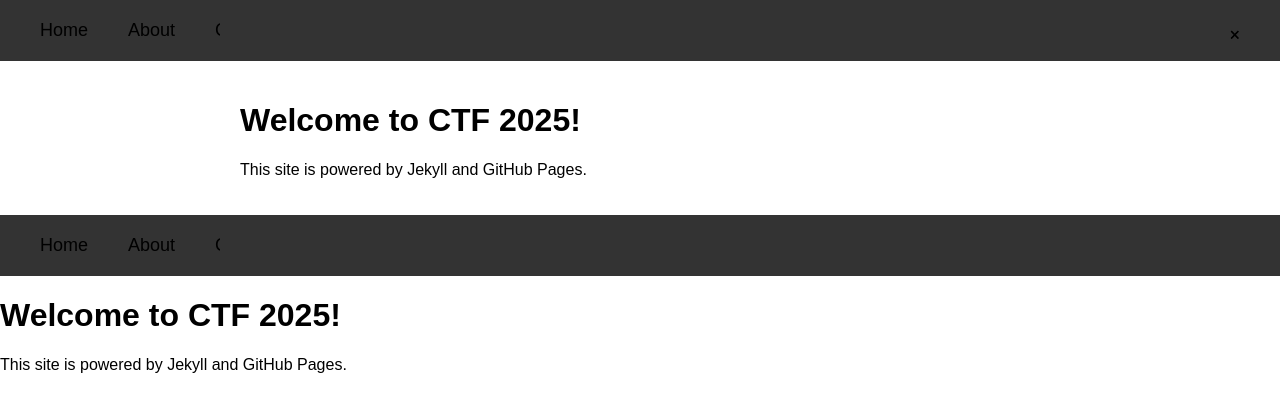
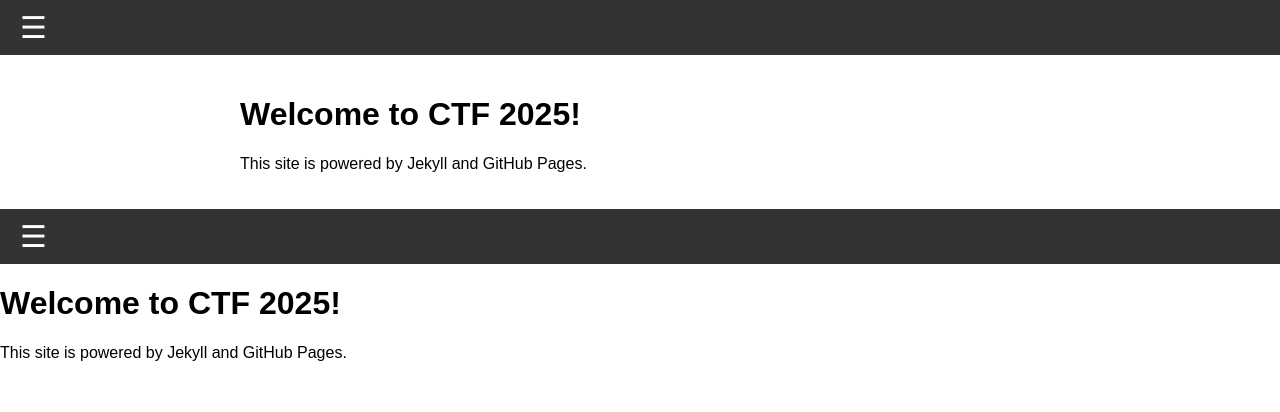
Before and after one commit to toni-graham/ctf2025, a Jekyll site: the page built from index.md, in a window 1280 px wide. Shown: the top 412 px of the page. Built offline with Jekyll 4.4.1, drawn with Linux system fonts in a browser that asks for light colours.

Commit message:
Update nav.html

```diff
--- a/_includes/nav.html
+++ b/_includes/nav.html
@@ -38,6 +38,7 @@
     padding-top: 60px;
     display: flex;
     flex-direction: column;
+    z-index: 1000;
   }
 
   .side-menu a {
@@ -61,27 +62,6 @@
     text-decoration: none;
     color: white;
   }
-
-  /* Desktop: show normal horizontal menu if desired */
-  @media (min-width: 600px) {
-    .hamburger {
-      display: none;
-    }
-    .side-menu {
-      width: 200px;
-      position: static;
-      height: auto;
-      flex-direction: row;
-      background-color: transparent;
-      padding-top: 0;
-    }
-    .side-menu a {
-      color: black;
-    }
-    .closebtn {
-      display: none;
-    }
-  }
 </style>
 
 <script>
```
